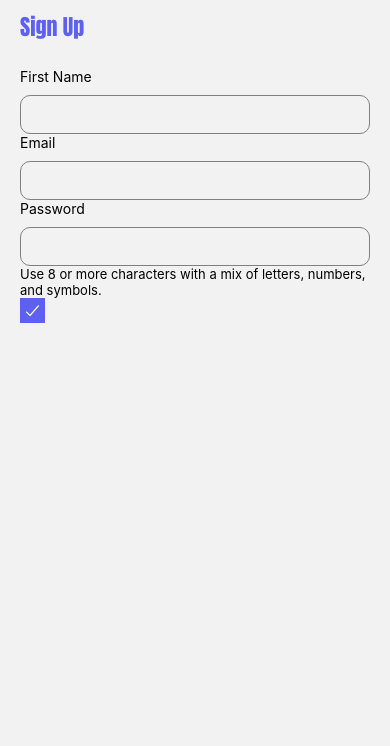
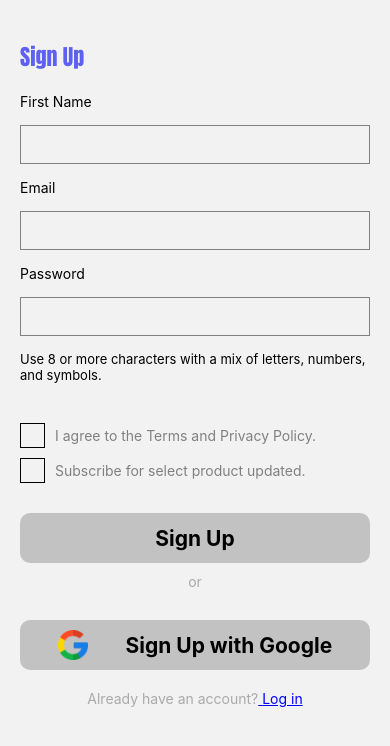
Before and after one commit to BC-MAY-21-RN/kata-05-reservacion-de-vuelos-k5-f22-t1, a React Native app in the folder abcorp/: screen /RegisterScreen in a window 390 px wide. Shown: the top 746 px of the page. Built offline with nearby package versions, Linux system fonts and the light colour scheme.

Commit message:
Layout RegisterScreen complete
All the layout of the screen was added, switches were created, the state for the form was added.

Co-authored-by: Jonathan <yoni_12rrs@hotmail.com>
Co-authored-by: Cris <crprmahdz@yahoo.com>

```diff
--- a/abcorp/package.json
+++ b/abcorp/package.json
@@ -16,9 +16,6 @@
     "@reduxjs/toolkit": "^1.8.0",
     "react": "17.0.2",
     "react-native": "0.67.3",
-    "react-native-bouncy-checkbox": "^2.1.10",
-    "react-native-check-box": "^2.1.7",
-    "react-native-checkbox": "^2.0.0",
     "react-native-safe-area-context": "^4.1.2",
     "react-native-screens": "^3.13.1",
     "react-native-vector-icons": "^9.1.0"
--- /dev/null
+++ b/abcorp/src/components/CheckBox.js
@@ -0,0 +1,52 @@
+import React, {useState} from 'react';
+import {View, TouchableOpacity, StyleSheet, Text} from 'react-native';
+import Icon from 'react-native-vector-icons/Ionicons';
+
+export const CheckBox = ({text, checked}) => {
+  const [check, setCheck] = useState(false);
+
+  const handleCheck = () => {
+    setCheck(check === false ? true : false);
+  };
+
+  const ChekboxChecked = () => (
+    <TouchableOpacity onPress={handleCheck} style={styles.containerMain}>
+      <View style={styles.containerCheck}>
+        <Icon name="checkmark-outline" color={'white'} size={20} />
+      </View>
+      <Text style={styles.txtCheckbox}>{text}</Text>
+    </TouchableOpacity>
+  );
+  const ChekboxNOTChecked = () => (
+    <TouchableOpacity onPress={handleCheck} style={styles.containerMain}>
+      <View style={styles.containerNOTCheck} />
+      <Text style={styles.txtCheckbox}>{text}</Text>
+    </TouchableOpacity>
+  );
+
+  return check === true ? <ChekboxChecked /> : <ChekboxNOTChecked />;
+};
+
+const styles = StyleSheet.create({
+  containerMain: {
+    flexDirection: 'row',
+    alignItems: 'center',
+    marginBottom: 10,
+  },
+  containerCheck: {
+    width: 25,
+    height: 25,
+    backgroundColor: '#5D60F0',
+    justifyContent: 'center',
+    alignItems: 'center',
+  },
+  containerNOTCheck: {
+    borderWidth: 1,
+    width: 25,
+    height: 25,
+  },
+  txtCheckbox: {
+    marginLeft: 10,
+    color: 'gray',
+  },
+});
--- /dev/null
+++ b/abcorp/src/hooks/useForm.js
@@ -0,0 +1,18 @@
+import {useState} from 'react';
+
+export const useForm = initialState => {
+  const [state, setState] = useState(initialState);
+
+  const onChange = (value, field) => {
+    setState({
+      ...state,
+      [field]: value,
+    });
+  };
+
+  return {
+    ...state,
+    form: state,
+    onChange,
+  };
+};
--- a/abcorp/src/screens/RegisterScreen.js
+++ b/abcorp/src/screens/RegisterScreen.js
@@ -1,74 +1,191 @@
-import React from 'react';
+import React, {useState, useEffect} from 'react';
 import {
   View,
   Text,
   StyleSheet,
   TextInput,
   TouchableOpacity,
+  Image,
 } from 'react-native';
-// import CheckBox from '@react-native-community/checkbox';
-import Icon from 'react-native-vector-icons/Ionicons';
+
+import {CheckBox} from '../components/CheckBox';
+import {useForm} from '../hooks/useForm';
 
 export const RegisterScreen = () => {
+  const {onChange, form} = useForm({
+    firstName: '',
+    email: '',
+    password: '',
+    checkedTerm: false,
+    checkedSubscribed: false,
+  });
+  const {firstName, email, password, checkedTerm, checkedSubscribed} = form;
+  const [formComplete, setFormComplete] = useState(false);
+
+  const isFormComplete = () => {
+    if (
+      firstName.length > 0 &&
+      email.length > 0 &&
+      password.length > 0 &&
+      checkedTerm
+    ) {
+      setFormComplete(true);
+    } else {
+      setFormComplete(false);
+    }
+  };
+
+  useEffect(() => {
+    isFormComplete();
+    // eslint-disable-next-line react-hooks/exhaustive-deps
+  }, [onChange]);
+
   return (
     <View style={styles.container}>
-      <Text style={styles.Title}>Sign Up</Text>
+      <Text style={styles.title}>Sign Up</Text>
       <View>
-        <Text style={styles.InptTxt}>First Name</Text>
-        <TextInput style={styles.inputs} />
-        <Text>Email</Text>
-        <TextInput style={styles.inputs} />
-        <Text>Password</Text>
-        <TextInput secureTextEntry={true} style={styles.inputs} />
+        <Text style={styles.txtInput}>First Name</Text>
+        <TextInput
+          style={[styles.inputs, firstName.length > 0 && styles.inputFill]}
+          onChangeText={value => onChange(value, 'firstName')}
+        />
+        <Text style={styles.txtInput}>Email</Text>
+        <TextInput
+          style={[styles.inputs, email.length > 0 && styles.inputFill]}
+          onChangeText={value => onChange(value, 'email')}
+        />
+        <Text style={styles.txtInput}>Password</Text>
+        <TextInput
+          secureTextEntry={true}
+          style={[styles.inputs, password.length > 0 && styles.inputFill]}
+          onChangeText={value => onChange(value, 'password')}
+        />
         <Text style={styles.txtPassword}>
           Use 8 or more characters with a mix of letters, numbers, and symbols.
         </Text>
       </View>
       <View>
-        {/* <CheckBox /> */}
-        <TouchableOpacity>
-          <View style={styles.containerCheck}>
-            <Icon name="checkmark-outline" color={'white'} size={20} />
-          </View>
-        </TouchableOpacity>
+        <CheckBox
+          text="I agree to the Terms and Privacy Policy."
+          checked={checkedTerm}
+        />
+        <CheckBox
+          text="Subscribe for select product updated."
+          checked={checkedSubscribed}
+        />
+      </View>
+      <TouchableOpacity
+        style={[styles.btnSignUp, formComplete && styles.btnSignUpOpen]}>
+        <Text style={styles.txtBtn}>Sign Up</Text>
+      </TouchableOpacity>
+      <View style={styles.containerOr}>
+        <Text style={styles.txtOr}>or</Text>
+      </View>
+      <TouchableOpacity
+        style={[
+          styles.btnSignUpGoogle,
+          formComplete && styles.btnSignUpGoogleOpen,
+        ]}>
+        <Image style={styles.imgGoogle} source={require('../img/google.png')} />
+        <Text style={styles.txtBtn}>Sign Up with Google</Text>
+      </TouchableOpacity>
+      <View style={styles.containerAccount}>
+        <Text style={styles.txtOr}>Already have an account?</Text>
+        <Text style={styles.txtLogin}> Log in</Text>
       </View>
     </View>
   );
 };
 
 const styles = StyleSheet.create({
-  Title: {
+  title: {
     fontSize: 22,
-    marginTop: 10,
-    marginBottom: 10,
-    // marginLeft: 10,
+    marginTop: 40,
+    marginBottom: 20,
     color: '#5D60F0',
     fontFamily: 'Impact',
+    fontWeight: 'bold',
   },
   container: {
     marginHorizontal: 20,
   },
   inputs: {
     borderColor: 'gray',
-    borderRadius: 10,
     color: 'black',
     borderWidth: 1,
     padding: 10,
-    marginTop: 10,
+    marginTop: 15,
+    marginBottom: 15,
   },
-  InptTxt: {
-    marginTop: 15,
+  txtInput: {
+    color: 'black',
   },
   txtPassword: {
     fontSize: 13,
+    color: 'black',
+    marginBottom: 40,
   },
-  containerCheck: {
-    // borderWidth: 1,
-    width: 25,
-    height: 25,
-    backgroundColor: '#5D60F0',
+  btnSignUp: {
+    backgroundColor: 'rgba(0,0,0,0.2)',
+    height: 50,
+    borderRadius: 10,
     justifyContent: 'center',
     alignItems: 'center',
-    // alignItems: 'center',
+    marginTop: 20,
+  },
+  btnSignUpOpen: {
+    backgroundColor: '#5D60F0',
+    height: 50,
+    borderRadius: 10,
+    justifyContent: 'center',
+    alignItems: 'center',
+    marginTop: 20,
+  },
+  btnSignUpGoogle: {
+    backgroundColor: 'rgba(0,0,0,0.2)',
+    height: 50,
+    borderRadius: 10,
+    justifyContent: 'space-evenly',
+    alignItems: 'center',
+    marginTop: 20,
+    flexDirection: 'row',
+  },
+  btnSignUpGoogleOpen: {
+    backgroundColor: '#5D60F0',
+    height: 50,
+    borderRadius: 10,
+    justifyContent: 'space-evenly',
+    alignItems: 'center',
+    marginTop: 20,
+    flexDirection: 'row',
+  },
+  txtBtn: {
+    fontSize: 21,
+    fontWeight: 'bold',
+  },
+  txtOr: {
+    color: 'rgba(0,0,0,0.3)',
+  },
+  containerOr: {
+    justifyContent: 'center',
+    alignItems: 'center',
+    marginVertical: 10,
+  },
+  imgGoogle: {
+    height: 30,
+    width: 30,
+  },
+  containerAccount: {
+    justifyContent: 'center',
+    alignItems: 'center',
+    flexDirection: 'row',
+    marginVertical: 20,
+  },
+  txtLogin: {
+    color: 'blue',
+    textDecorationLine: 'underline',
+  },
+  inputFill: {
+    borderColor: '#5D60F0',
   },
 });
```
Also changed, not shown: abcorp/src/img/google.png (added), 1 other file (tests, documents, lock files or other folders).
